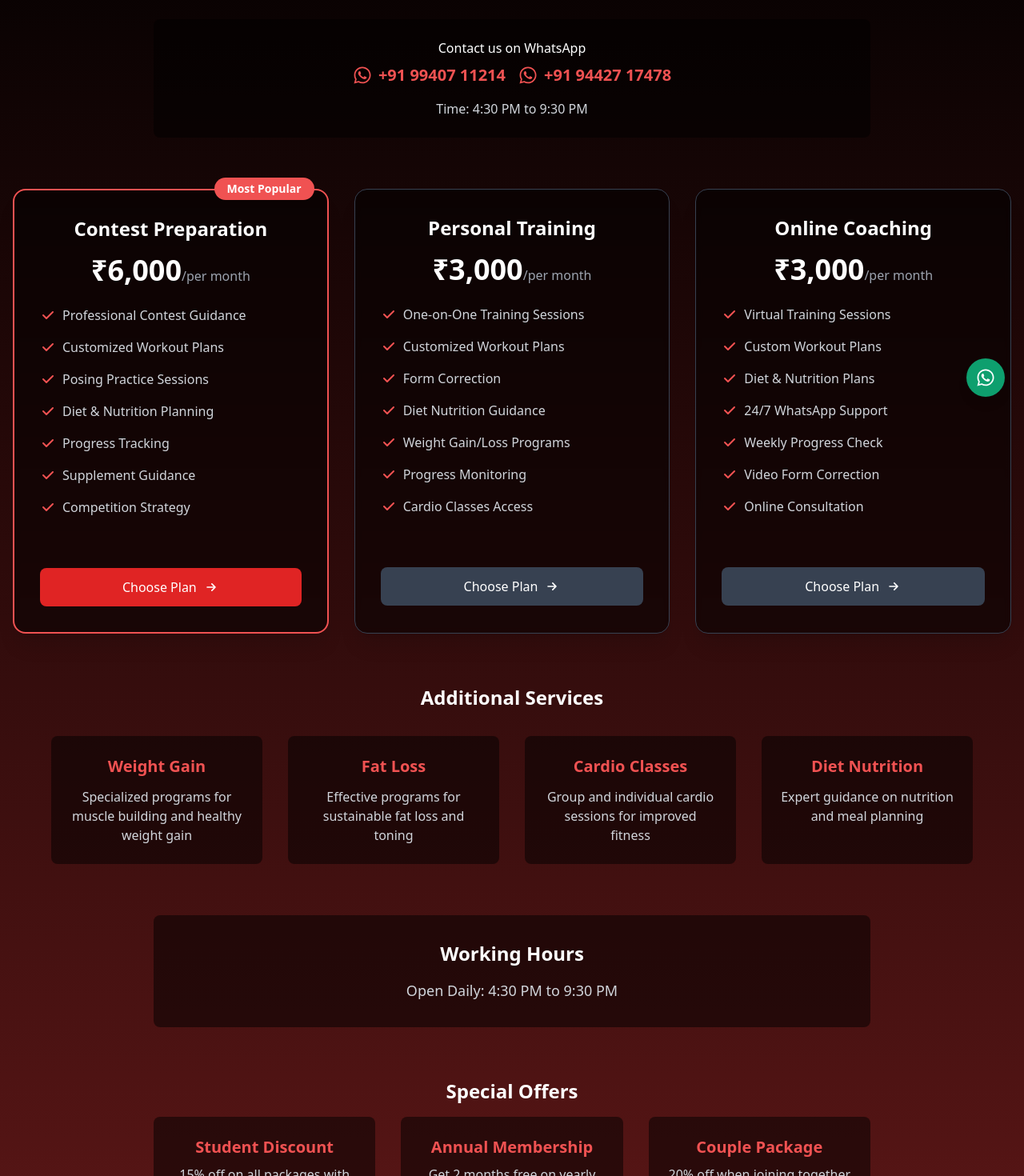
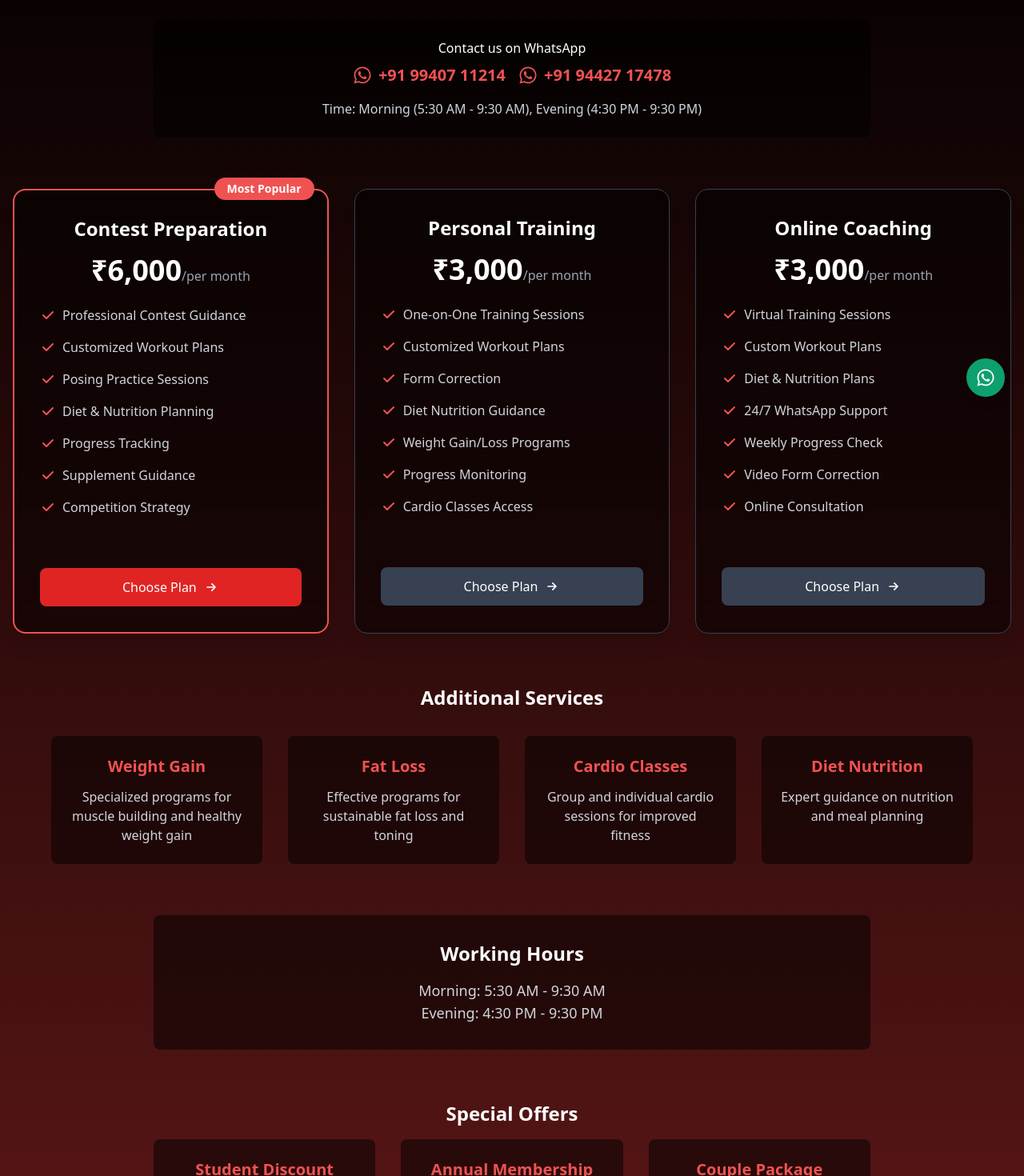
Before and after one commit to mathiverse/avengers-gym, a React (Vite) app: page /pricing in a window 1280 px wide. Shown: the part 280-1750 px from the top of the page at 80% size. Built offline with nearby package versions, Linux system fonts and the light colour scheme.

Commit message:
Updated gym timings in Pricing page to include morning hours (5:30 AM - 9:30 AM)

```diff
--- a/src/components/Pricing.jsx
+++ b/src/components/Pricing.jsx
@@ -125,7 +125,7 @@ const PackageSection = () => {
               +91 94427 17478
             </a>
           </div>
-          <p className="text-gray-300 mt-4">Time: 4:30 PM to 9:30 PM</p>
+          <p className="text-gray-300 mt-4">Time: Morning (5:30 AM - 9:30 AM), Evening (4:30 PM - 9:30 PM)</p>
         </div>
 
         {/* Packages Grid */}
@@ -202,7 +202,8 @@ const PackageSection = () => {
         <div className="mt-16 text-center bg-black bg-opacity-50 p-8 rounded-lg max-w-4xl mx-auto">
           <h3 className="text-2xl font-bold text-white mb-4">Working Hours</h3>
           <p className="text-gray-300 text-lg">
-            Open Daily: 4:30 PM to 9:30 PM
+            Morning: 5:30 AM - 9:30 AM<br />
+            Evening: 4:30 PM - 9:30 PM
           </p>
         </div>
 
```
